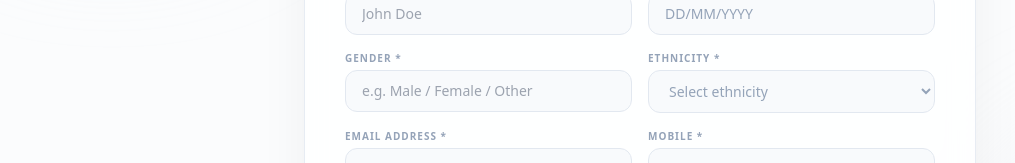
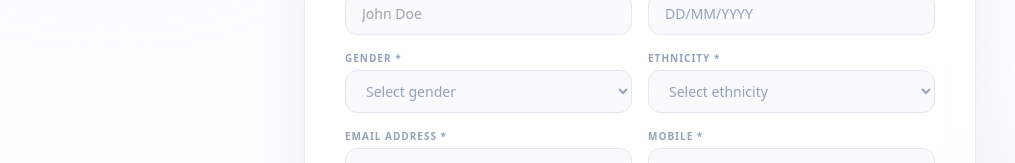
Before and after one commit to callum-bromley/Personal-Project, a React (Vite) app: page /form in a window 1280 px wide. Shown: the part 380-543 px from the top of the page, without its empty margins (0-1015 px from the left). Built offline with nearby package versions, Linux system fonts and the light colour scheme.

Commit message:
fixed gender dropdown

```diff
--- a/client/Pages/QuotePage.tsx
+++ b/client/Pages/QuotePage.tsx
@@ -4,6 +4,13 @@ interface StatusState {
   success?: boolean
   message?: string
 }
+
+const GENDER_OPTIONS = [
+  'Male',
+  'Female',
+  'Another gender',
+  'Prefer not to say',
+]
 
 const NZ_ETHNICITY_OPTIONS = [
   'Māori',
@@ -67,6 +74,7 @@ export default function QuoteForm() {
   const [fullName, setFullName] = useState<string>('')
   const [dob, setDob] = useState<string>('')
   const [gender, setGender] = useState<string>('')
+  const [otherGender, setOtherGender] = useState<string>('')
   const [ethnicity, setEthnicity] = useState<string>('')
   const [otherEthnicity, setOtherEthnicity] = useState<string>('')
   const [address, setAddress] = useState<string>('')
@@ -94,6 +102,7 @@ export default function QuoteForm() {
   const [loading, setLoading] = useState<boolean>(false)
   const [status, setStatus] = useState<StatusState>({})
 
+  const isOtherGender = gender === 'Another gender'
   const isOtherEthnicity = ethnicity === 'Other'
 
   const handleNextStep = (e: FormEvent) => {
@@ -110,13 +119,18 @@ export default function QuoteForm() {
     setLoading(true)
     setStatus({})
 
+    const finalGender =
+      isOtherGender && otherGender.trim()
+        ? `Another gender (${otherGender.trim()})`
+        : gender
+
     const finalEthnicity =
       isOtherEthnicity && otherEthnicity.trim()
         ? `Other (${otherEthnicity.trim()})`
         : ethnicity
 
     const payload = {
-      personalDetails: { fullName, dob, gender, ethnicity: finalEthnicity, address, email, mobile },
+      personalDetails: { fullName, dob, gender: finalGender, ethnicity: finalEthnicity, address, email, mobile },
       medicalHistory: { allergies, healthConditions, medications, pharmacy },
       employer: { occupation, jobTasks },
       injury: { reason, mechanism, injuryDate, bodyPart, locationType, nzLocation },
@@ -134,7 +148,7 @@ export default function QuoteForm() {
 
       if (data.success) {
         setStep(1)
-        setFullName(''); setDob(''); setGender(''); setEthnicity(''); setOtherEthnicity(''); setAddress(''); setEmail(''); setMobile('')
+        setFullName(''); setDob(''); setGender(''); setOtherGender(''); setEthnicity(''); setOtherEthnicity(''); setAddress(''); setEmail(''); setMobile('')
         setAllergies(''); setHealthConditions(''); setMedications(''); setPharmacy('')
         setOccupation(''); setJobTasks('')
         setReason(''); setMechanism(''); setInjuryDate(''); setBodyPart(''); setLocationType(''); setNzLocation('')
@@ -201,7 +215,24 @@ export default function QuoteForm() {
                 </div>
                 <div>
                   <label className="block text-[10px] font-semibold text-slate-400 uppercase tracking-widest mb-1">Gender *</label>
-                  <input type="text" required value={gender} onChange={(e) => setGender(e.target.value)} className="w-full px-4 py-2.5 rounded-xl bg-slate-50 border border-slate-200 text-xs sm:text-sm focus:bg-white focus:outline-none focus:border-slate-900" placeholder="e.g. Male / Female / Other" />
+                  <select
+                    required
+                    value={gender}
+                    onChange={(e) => {
+                      setGender(e.target.value)
+                      if (e.target.value !== 'Another gender') setOtherGender('')
+                    }}
+                    className={`w-full px-4 py-2.5 rounded-xl bg-slate-50 border border-slate-200 text-xs sm:text-sm focus:bg-white focus:outline-none focus:border-slate-900 ${
+                      gender === '' ? 'text-slate-400' : 'text-slate-900'
+                    }`}
+                  >
+                    <option value="" disabled>Select gender</option>
+                    {GENDER_OPTIONS.map((option) => (
+                      <option key={option} value={option} className="text-slate-900">
+                        {option}
+                      </option>
+                    ))}
+                  </select>
                 </div>
                 <div>
                   <label className="block text-[10px] font-semibold text-slate-400 uppercase tracking-widest mb-1">Ethnicity *</label>
@@ -224,6 +255,20 @@ export default function QuoteForm() {
                     ))}
                   </select>
                 </div>
+
+                {isOtherGender && (
+                  <div className="sm:col-span-2">
+                    <label className="block text-[10px] font-semibold text-slate-400 uppercase tracking-widest mb-1">Please Specify Gender *</label>
+                    <input
+                      type="text"
+                      required
+                      value={otherGender}
+                      onChange={(e) => setOtherGender(e.target.value)}
+                      className="w-full px-4 py-2.5 rounded-xl bg-slate-50 border border-slate-200 text-xs sm:text-sm focus:bg-white focus:outline-none focus:border-slate-900"
+                      placeholder="Enter your gender"
+                    />
+                  </div>
+                )}
 
                 {isOtherEthnicity && (
                   <div className="sm:col-span-2">
```
